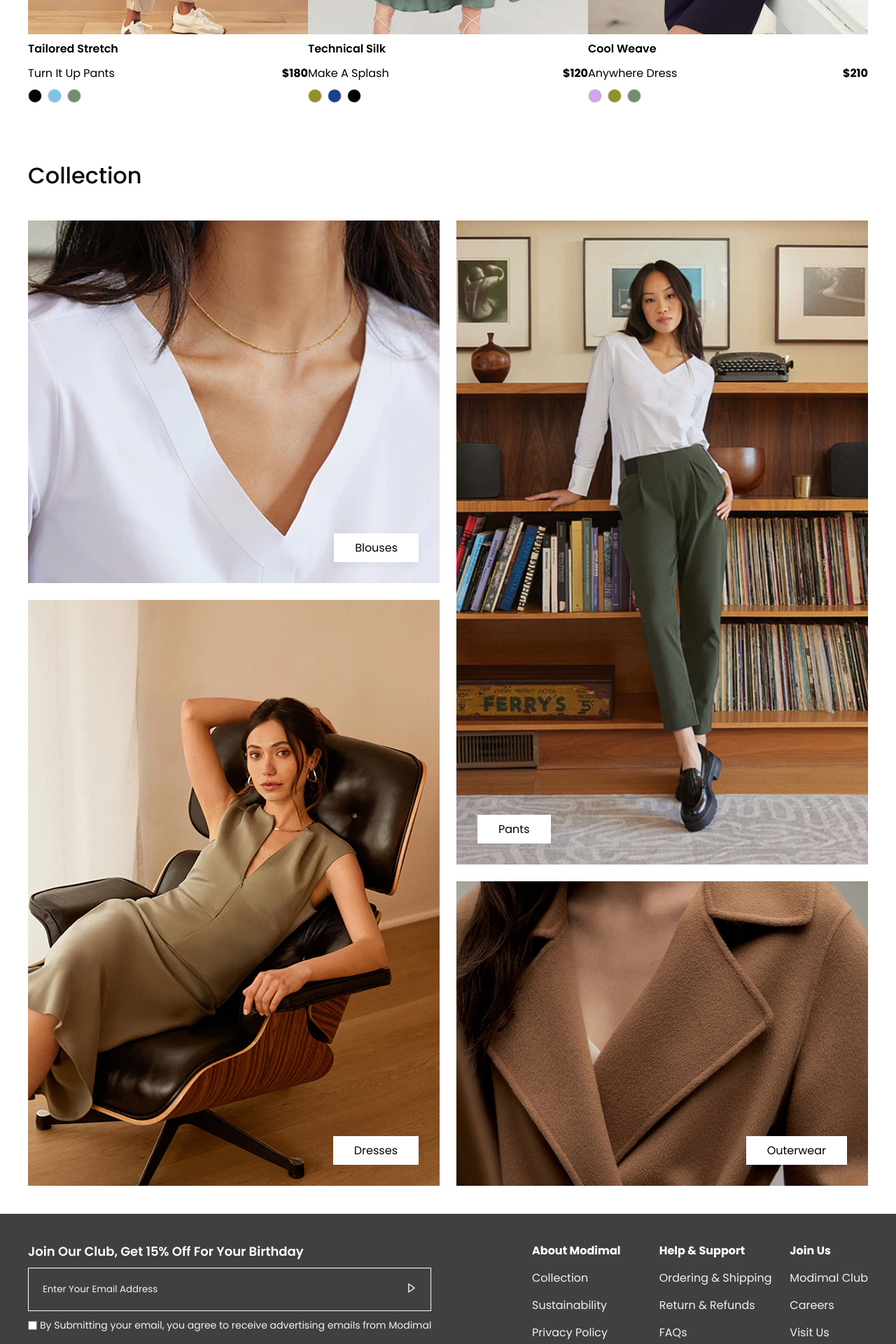
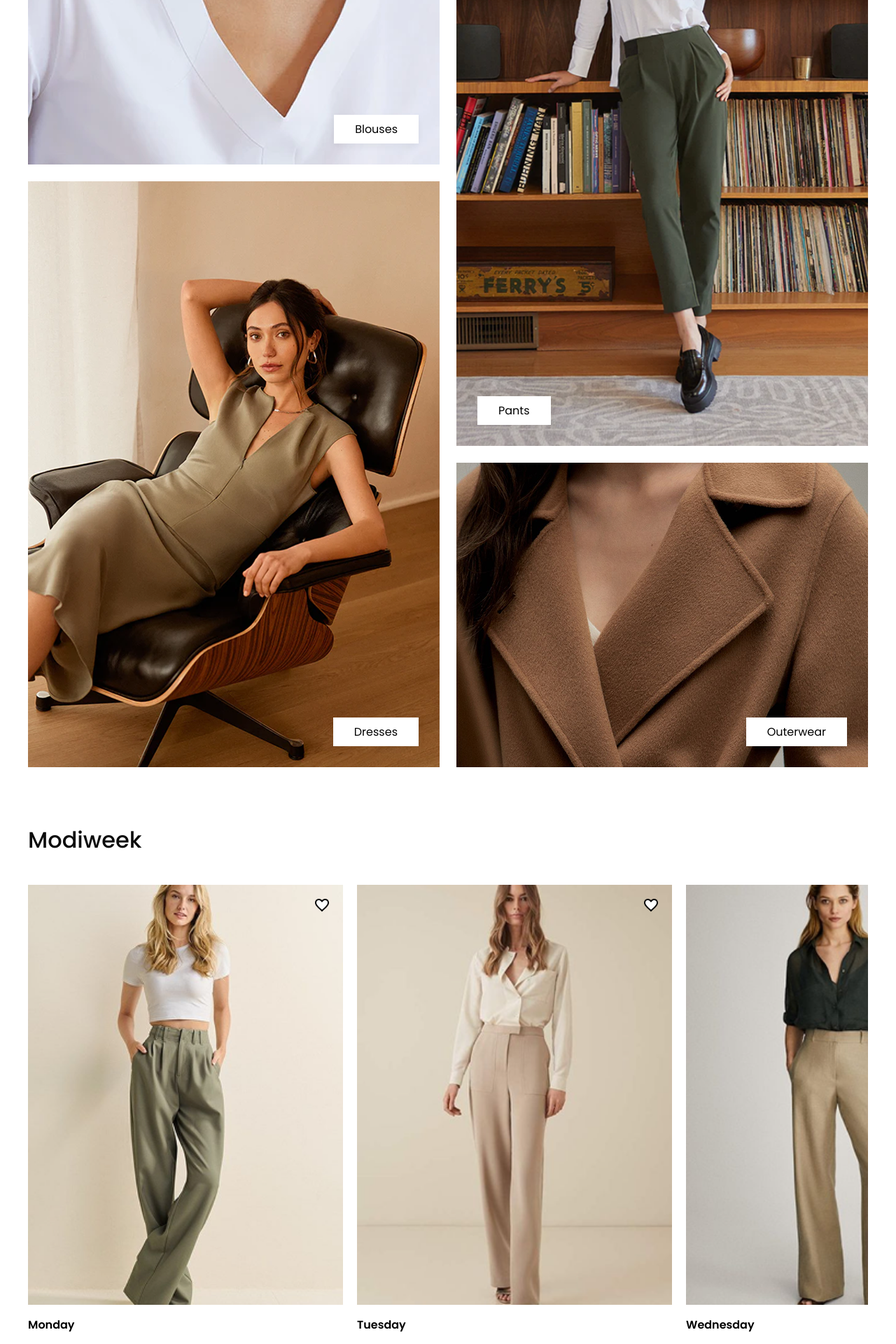
Before and after one commit to nofugazidev/modimal, a React (Vite) app: page / in a window 1280 px wide. Shown: the part 1380-3300 px from the top of the page at 70% size. Built offline with nearby package versions, Linux system fonts and the light colour scheme; a web font is replaced by a local one.

Commit message:
build&comp: modiweek section

```diff
--- a/package.json
+++ b/package.json
@@ -13,6 +13,7 @@
     "react": "^19.2.0",
     "react-dom": "^19.2.0",
     "react-icons": "^5.5.0",
+    "react-indiana-drag-scroll": "^2.2.1",
     "react-router-dom": "^7.13.0",
     "styled-components": "^6.3.8"
   },
--- a/src/components/common/product-card.tsx
+++ b/src/components/common/modi-week-card.tsx
@@ -4,32 +4,18 @@ import liked from "@/assets/icons/heart-red.png";
 import notliked from "@/assets/icons/heart.png";
 import { colors } from "@/constants/colors";
 
-interface ProductCardProps {
+interface ModiWeekCardProps {
   name: string;
-  detail: string;
-  price: number;
-  tag?: string;
   image: string;
-  colors: string[];
 }
 
-interface ColorCircleProps {
-  $bgColor: string;
-}
-
-const ProductCard: React.FC<ProductCardProps> = ({
-  name,
-  detail,
-  price,
-  tag,
-  image,
-  colors,
-}) => {
+const ModiWeekCard: React.FC<ModiWeekCardProps> = ({ name, image }) => {
   const [like, setLike] = useState<boolean>(false);
 
   const clickedLike = () => {
     setLike((prev) => !prev);
   };
+
   return (
     <Wrapper>
       <div
@@ -39,35 +25,27 @@ const ProductCard: React.FC<ProductCardProps> = ({
           backgroundRepeat: "no-repeat",
           backgroundSize: "cover",
           backgroundPosition: "center",
-          minHeight: "500px",
-          minWidth: "400px",
+          aspectRatio: "3 / 4",
         }}
       >
-        {tag && <div>{tag}</div>}
         <img src={like ? liked : notliked} alt="heart" onClick={clickedLike} />
       </div>
       <div className="dets">
         <p>{name}</p>
-        <div className="det-text">
-          <small>{detail}</small>
-          <h4>${price}</h4>
-        </div>
-        <div className="colors">
-          {colors?.map((color, index) => (
-            <ColorCircle key={index} $bgColor={color} />
-          ))}
-        </div>
       </div>
     </Wrapper>
   );
 };
 
-export default ProductCard;
+export default ModiWeekCard;
 
 const Wrapper = styled.div`
   display: flex;
   flex-direction: column;
-  gap: 8px;
+  gap: 16px;
+  width: 450px;
+  flex-shrink: 0;
+
 
   .image-part {
     display: flex;
@@ -75,6 +53,7 @@ const Wrapper = styled.div`
     align-items: flex-start;
     justify-content: space-between;
     padding: 20px;
+    width: 100%;
 
     & > div {
       background: ${colors.offWhite};
@@ -107,31 +86,6 @@ const Wrapper = styled.div`
       flex-direction: row;
       align-items: center;
       justify-content: space-between;
-
-      small {
-        font-size: 16px;
-        font-weight: 400;
-        text-transform: capitalize;
-      }
-    }
-
-    .colors {
-      display: flex;
-      gap: 8px;
     }
   }
 `;
-
-const ColorCircle = styled.div<ColorCircleProps>`
-  width: 20px;
-  height: 20px;
-  background-color: ${(props) => props.$bgColor};
-  border-radius: 50%;
-  border: 1px solid #ddd;
-  cursor: pointer;
-  transition: transform 0.15s ease;
-
-  &:hover {
-    transform: scale(1.2);
-  }
-`;
--- a/src/pages/home.tsx
+++ b/src/pages/home.tsx
@@ -2,6 +2,7 @@ import React from 'react'
 import Hero from './hero'
 import BestSeller from './best-seller'
 import Collection from './collection'
+import ModiWeek from './modiweek'
 
 const Home: React.FC = () => {
   return (
@@ -9,6 +10,7 @@ const Home: React.FC = () => {
       <Hero />
       <BestSeller />
       <Collection />
+      <ModiWeek />
     </div>
   )
 }
--- /dev/null
+++ b/src/pages/modiweek.tsx
@@ -0,0 +1,77 @@
+import React from "react";
+import styled from "styled-components";
+
+import mon from "@/assets/images/week-one.png";
+import tue from "@/assets/images/week-two.png";
+import wed from "@/assets/images/week-three.png";
+import thur from "@/assets/images/week-four.png";
+import fri from "@/assets/images/week-five.png";
+import ModiWeekCard from "@/components/common/modi-week-card";
+
+import ScrollContainer from "react-indiana-drag-scroll";
+import { colors } from "@/constants/colors";
+
+const ModiWeek: React.FC = () => {
+  const DayWears = [
+    {
+      day: "monday",
+      pic: mon,
+    },
+    {
+      day: "tuesday",
+      pic: tue,
+    },
+    {
+      day: "wednesday",
+      pic: wed,
+    },
+    {
+      day: "thursday",
+      pic: thur,
+    },
+    {
+      day: "friday",
+      pic: fri,
+    },
+  ];
+  return (
+    <Wrapper>
+      <h1>modiweek</h1>
+      <Carousel nativeMobileScroll={true}>
+        {DayWears.map((obj, index) => (
+          <ModiWeekCard key={index} name={obj.day} image={obj.pic} />
+        ))}
+      </Carousel>
+    </Wrapper>
+  );
+};
+
+export default ModiWeek;
+
+const Wrapper = styled.div`
+  padding: 40px;
+
+  h1 {
+    color: ${colors.black};
+    font-weight: 500;
+    text-transform: capitalize;
+    margin-bottom: 40px;
+  }
+`;
+const Carousel = styled(ScrollContainer)`
+  display: flex;
+  align-items: center;
+  overflow-x: auto;
+  scroll-snap-type: mandatory;
+  //   justify-content: space-between;
+  width: 100%;
+  gap: 20px;
+
+  &::-webkit-scrollbar {
+    scrollbar-width: none;
+  }
+
+  scrollbar-width: none;
+  -ms-overflow-style: none;
+  cursor: grab;
+`;
```
Also changed, not shown: src/pages/best-seller.tsx (indentation only), 1 other file (tests, documents, lock files or other folders).
